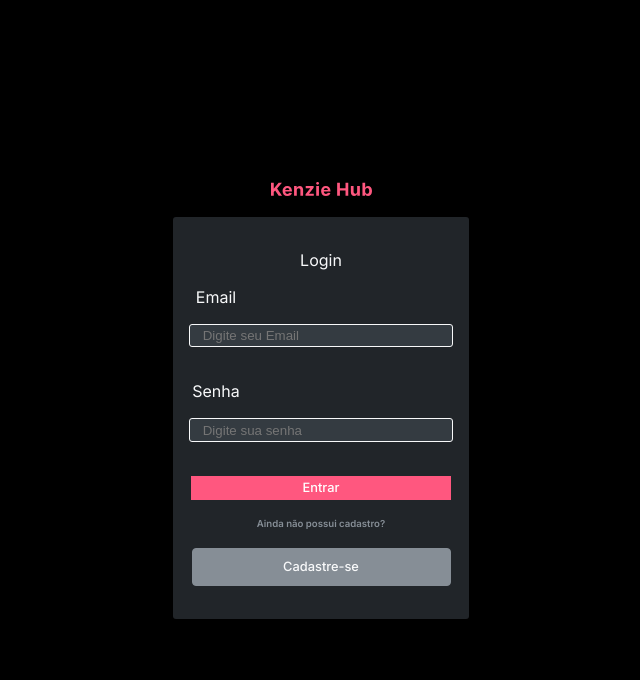
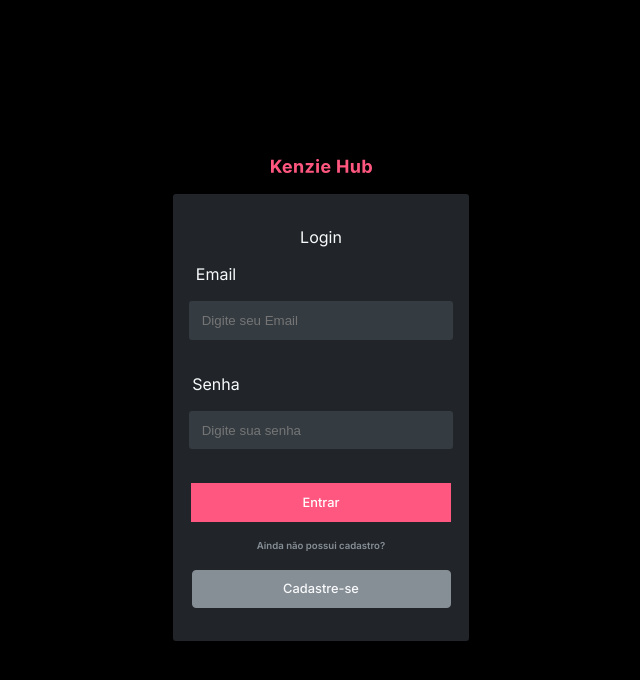
Before and after one commit to SandraMatos9/react-kenzie-hub, a React (Vite) app: page / in a window 1280 px wide. Shown: the top 680 px of the page, without its empty margins (319-959 px from the left). Built offline with nearby package versions, Linux system fonts and the light colour scheme.

Commit message:
correcao KenzieHub

```diff
--- a/src/pages/Home/index.jsx
+++ b/src/pages/Home/index.jsx
@@ -7,7 +7,6 @@
 
 
 const Dashboard = ({user}) => {
-console.log(user)
     function AdicionarTech(){
 
     }
--- a/src/pages/Login/index.jsx
+++ b/src/pages/Login/index.jsx
@@ -33,11 +33,9 @@
     });
     const navigate = useNavigate()
     const usuario = async (data) => {
-        console.log(data)
 
         try {
             const response = await api.post('/sessions/ ', data)
-            console.log(response)
             const id = response.data.id
 
             toast.success("Login feito com sucesso!")
@@ -50,7 +48,6 @@
 
 
         } catch (error) {
-            console.log('teste')
 
             toast.error("Erro ao logar")
         }
--- a/src/pages/Login/login.js
+++ b/src/pages/Login/login.js
@@ -16,7 +16,6 @@
   padding: 33px 17px;
   gap: 17px;
   width: 296px;
-  height: 402px;
   background: #212529;
   box-shadow: 0px 3px 32px -8px rgba(0, 0, 0, 0.25);
   border-radius: 3px;
@@ -77,7 +76,7 @@
     width: 264.66px;
     height: 38.5px;
     background: #343b41;
-    border: 0.9772px solid #f8f9fa;
+    border: 1px #343b41;
     border-radius: 3px;
   }
 
--- a/src/pages/Registro/index.jsx
+++ b/src/pages/Registro/index.jsx
@@ -39,11 +39,9 @@
     const navigate = useNavigate()
     const cadastroUsuario = async (data) => {
         delete data.confirmPassword
-        console.log(data)
 
         try {
             const response = await api.post('/users', data)
-            console.log(response)
             const id = response.data.id
 
             navigate('/')
@@ -54,7 +52,6 @@
 
         } catch (error) {
             toast.error("Erro ao cadastrar")
-            // reset()
         }
     }
 
@@ -89,7 +86,7 @@
                 <p className='pMensagem'>{errors.confirmPassword?.message}</p>
 
 
-                <label htmlFor='bio'> Bio</label>
+                <label htmlFor='bio'>Bio</label>
                 <input type="tex" placeholder="Fale sobre você" {...register("bio")} />
                 <p className='pMensagem'>{errors.bio?.message}</p>
 
--- a/src/pages/Registro/registro.js
+++ b/src/pages/Registro/registro.js
@@ -86,8 +86,9 @@
     width: 263.79px;
     height: 38.38px;
     background: #343b41;
-    border: 0x solid #343b41;
     border-radius: 3.19812px;
+    border: 1px #343b41;
+
   }
   & .pSubtitulo {
     width: 132px;
```
